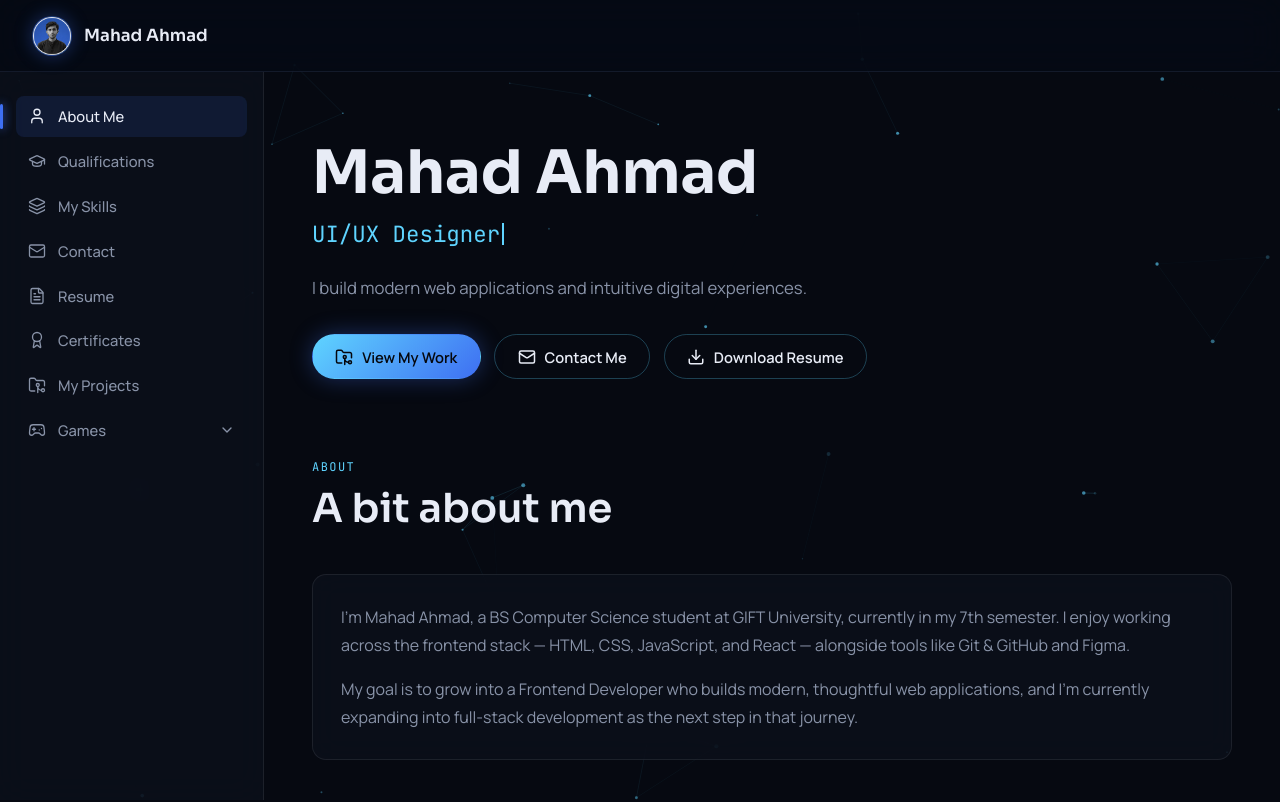
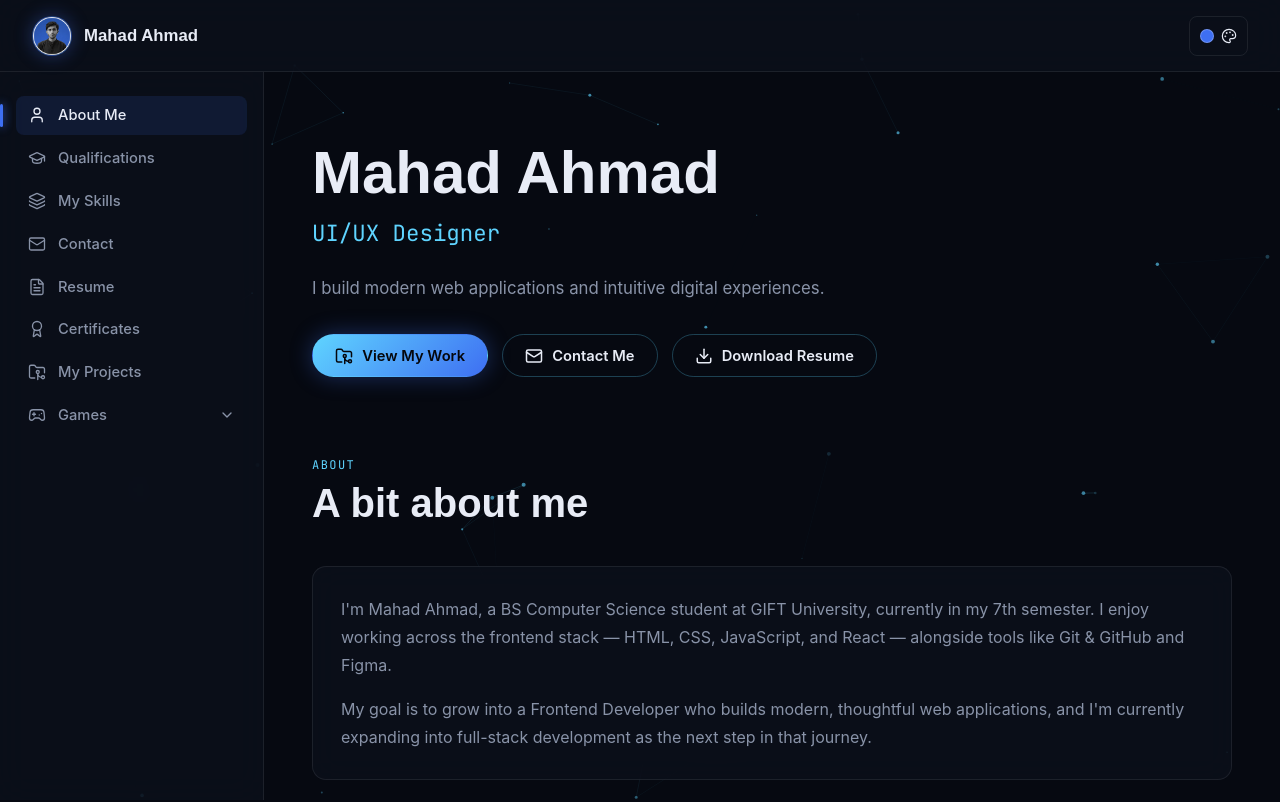
Before and after one commit to mahadahmad16/Portfolio, a React (Vite) app: page / in a window 1280 px wide. Shown: the top 802 px of the page. Built offline with nearby package versions, Linux system fonts and the light colour scheme.

Commit message:
Theme toggles added

```diff
--- /dev/null
+++ b/src/components/common/ThemeSwitcher.css
@@ -0,0 +1,97 @@
+.theme-switcher {
+  position: relative;
+}
+
+.theme-switcher__trigger {
+  display: flex;
+  align-items: center;
+  gap: 0.4rem;
+  height: 40px;
+  padding: 0 0.65rem;
+  border-radius: var(--radius-sm);
+  border: 1px solid var(--border-hairline);
+  background: transparent;
+  color: var(--text-primary);
+  cursor: pointer;
+  transition: border-color 0.2s var(--ease-out), background 0.2s var(--ease-out);
+}
+
+.theme-switcher__trigger:hover {
+  border-color: var(--accent-blue-soft);
+  background: rgba(62, 111, 242, 0.08);
+}
+
+.theme-switcher__trigger:focus-visible {
+  outline: 2px solid var(--accent-cyan);
+  outline-offset: 2px;
+}
+
+.theme-switcher__trigger-swatch {
+  width: 14px;
+  height: 14px;
+  border-radius: 50%;
+  border: 1px solid rgba(255, 255, 255, 0.25);
+}
+
+.theme-switcher__menu {
+  position: absolute;
+  top: calc(100% + 0.5rem);
+  right: 0;
+  z-index: 50;
+  display: flex;
+  flex-direction: column;
+  gap: 0.25rem;
+  padding: 0.5rem;
+  min-width: 160px;
+  border-radius: var(--radius-md);
+  border: 1px solid var(--border-hairline);
+  background: var(--bg-panel-glass);
+  backdrop-filter: blur(16px);
+  -webkit-backdrop-filter: blur(16px);
+  box-shadow: 0 12px 30px rgba(4, 8, 16, 0.45);
+}
+
+.theme-switcher__option {
+  display: flex;
+  align-items: center;
+  gap: 0.6rem;
+  padding: 0.5rem 0.6rem;
+  border: none;
+  border-radius: var(--radius-sm);
+  background: transparent;
+  color: var(--text-muted);
+  font-family: var(--font-body);
+  font-size: 0.85rem;
+  cursor: pointer;
+  transition: background 0.2s var(--ease-out), color 0.2s var(--ease-out);
+}
+
+.theme-switcher__option:hover {
+  background: rgba(62, 111, 242, 0.08);
+  color: var(--text-primary);
+}
+
+.theme-switcher__option--active {
+  color: var(--text-primary);
+  background: rgba(62, 111, 242, 0.12);
+}
+
+.theme-switcher__option:focus-visible {
+  outline: 2px solid var(--accent-cyan);
+  outline-offset: 2px;
+}
+
+.theme-switcher__swatch {
+  width: 16px;
+  height: 16px;
+  border-radius: 50%;
+  border: 1px solid rgba(255, 255, 255, 0.25);
+  flex-shrink: 0;
+}
+
+@media (prefers-reduced-motion: reduce) {
+  .theme-switcher__trigger,
+  .theme-switcher__option {
+    transition: none;
+  }
+}
--- /dev/null
+++ b/src/components/common/ThemeSwitcher.jsx
@@ -0,0 +1,84 @@
+import { useEffect, useRef, useState } from "react";
+import { Palette } from "lucide-react";
+import useTheme from "../../hooks/useTheme";
+import "./ThemeSwitcher.css";
+
+/**
+ * Small swatch-picker for the Topbar. Click the trigger to open a
+ * popover of color dots; picking one updates the theme immediately
+ * (see hooks/useTheme.js) and closes the popover.
+ */
+export default function ThemeSwitcher() {
+  const { theme, setTheme, themes } = useTheme();
+  const [isOpen, setIsOpen] = useState(false);
+  const wrapperRef = useRef(null);
+
+  // Close on outside click
+  useEffect(() => {
+    function handleClickOutside(event) {
+      if (wrapperRef.current && !wrapperRef.current.contains(event.target)) {
+        setIsOpen(false);
+      }
+    }
+    document.addEventListener("mousedown", handleClickOutside);
+    return () => document.removeEventListener("mousedown", handleClickOutside);
+  }, []);
+
+  // Close on Escape
+  useEffect(() => {
+    function handleKeyDown(event) {
+      if (event.key === "Escape") setIsOpen(false);
+    }
+    document.addEventListener("keydown", handleKeyDown);
+    return () => document.removeEventListener("keydown", handleKeyDown);
+  }, []);
+
+  const activeSwatch = themes.find((t) => t.id === theme)?.swatch;
+
+  return (
+    <div className="theme-switcher" ref={wrapperRef}>
+      <button
+        type="button"
+        className="theme-switcher__trigger"
+        onClick={() => setIsOpen((open) => !open)}
+        aria-haspopup="true"
+        aria-expanded={isOpen}
+        aria-label="Choose color theme"
+      >
+        <span
+          className="theme-switcher__trigger-swatch"
+          style={{ background: activeSwatch }}
+          aria-hidden="true"
+        />
+        <Palette size={16} strokeWidth={1.75} aria-hidden="true" />
+      </button>
+
+      {isOpen && (
+        <div className="theme-switcher__menu" role="menu">
+          {themes.map(({ id, label, swatch }) => (
+            <button
+              key={id}
+              type="button"
+              role="menuitemradio"
+              aria-checked={theme === id}
+              className={`theme-switcher__option ${
+                theme === id ? "theme-switcher__option--active" : ""
+              }`}
+              onClick={() => {
+                setTheme(id);
+                setIsOpen(false);
+              }}
+            >
+              <span
+                className="theme-switcher__swatch"
+                style={{ background: swatch }}
+                aria-hidden="true"
+              />
+              <span>{label}</span>
+            </button>
+          ))}
+        </div>
+      )}
+    </div>
+  );
+}
--- a/src/components/layout/Topbar.css
+++ b/src/components/layout/Topbar.css
@@ -4,21 +4,14 @@
   left: 0;
   right: 0;
   height: var(--topbar-h);
-
   display: flex;
   align-items: center;
   justify-content: space-between;
-
   padding: 0 clamp(1rem, 3vw, 2rem);
-
-  /* Semi-transparent dark glass */
-  background: rgba(5, 10, 20, 0.60);
-  backdrop-filter: blur(20px) saturate(150%);
-  -webkit-backdrop-filter: blur(20px) saturate(150%);
-
-  /* Subtle glass edge */
-  border-bottom: 1px solid rgba(120, 150, 200, 0.12);
-
+  background: var(--bg-panel-glass);
+  backdrop-filter: blur(16px);
+  -webkit-backdrop-filter: blur(16px);
+  border-bottom: 1px solid var(--border-hairline);
   z-index: 40;
 }
 
@@ -54,6 +47,12 @@
   color: var(--text-primary);
 }
 
+.topbar__actions {
+  display: flex;
+  align-items: center;
+  gap: 0.6rem;
+}
+
 .topbar__menu-btn {
   display: none;
   align-items: center;
--- a/src/components/layout/Topbar.jsx
+++ b/src/components/layout/Topbar.jsx
@@ -1,12 +1,14 @@
+import profilePhoto from "../../assets/images/My Photo.png";
 import { Menu, X } from "lucide-react";
+import ThemeSwitcher from "../common/ThemeSwitcher";
 import "./Topbar.css";
-import profilePhoto from "../../assets/images/My Photo.png";
 
 /**
- * Fixed top bar: brand mark on the left, hamburger toggle on the right
- * (visible on small screens only — the Sidebar is always visible on
- * desktop). Swap `.topbar__avatar`'s initials for the real profile
- * photo once it's available: <img src={profilePhoto} alt="Mahad Ahmad" />
+ * Fixed top bar: brand mark on the left, theme switcher + hamburger
+ * toggle on the right (the hamburger is visible on small screens only
+ * — the Sidebar is always visible on desktop). Swap `.topbar__avatar`'s
+ * initials for the real profile photo once it's available:
+ * <img src={profilePhoto} alt="Mahad Ahmad" />
  */
 export default function Topbar({ isSidebarOpen, onToggleSidebar }) {
   return (
@@ -18,6 +20,9 @@ export default function Topbar({ isSidebarOpen, onToggleSidebar }) {
         <span className="topbar__name">Mahad Ahmad</span>
       </div>
 
+      <div className="topbar__actions">
+        <ThemeSwitcher />
+
         <button
           type="button"
           className="topbar__menu-btn"
@@ -28,6 +33,7 @@ export default function Topbar({ isSidebarOpen, onToggleSidebar }) {
         >
           {isSidebarOpen ? <X size={22} /> : <Menu size={22} />}
         </button>
+      </div>
     </header>
   );
 }
--- /dev/null
+++ b/src/hooks/useTheme.js
@@ -0,0 +1,41 @@
+import { useEffect, useState } from "react";
+
+export const THEMES = [
+  { id: "blue", label: "Blue", swatch: "#3e6ff2" },
+  { id: "green", label: "Green", swatch: "#22b56e" },
+  { id: "red", label: "Red", swatch: "#e0384f" },
+  { id: "purple", label: "Purple", swatch: "#8b5cf6" },
+  { id: "grey", label: "Grey", swatch: "#9ca3af" },
+];
+
+const STORAGE_KEY = "portfolio-theme";
+const DEFAULT_THEME = "blue";
+
+function getStoredTheme() {
+  if (typeof window === "undefined") return DEFAULT_THEME;
+  return window.localStorage.getItem(STORAGE_KEY) || DEFAULT_THEME;
+}
+
+/**
+ * Reads/writes the active color theme. Applies it as a data-theme
+ * attribute on <html> — which is what styles/variables.css keys its
+ * overrides off of — and remembers the choice in localStorage so it
+ * persists across visits.
+ *
+ * Note: since this doesn't go through Context, only one component
+ * should call this (the Topbar's ThemeSwitcher). If a second
+ * component ever needs to read the current theme, this should move
+ * to a Context/Provider pair instead, the same way useSidebar does —
+ * otherwise two independent instances of this hook won't stay in
+ * sync with each other.
+ */
+export default function useTheme() {
+  const [theme, setTheme] = useState(getStoredTheme);
+
+  useEffect(() => {
+    document.documentElement.setAttribute("data-theme", theme);
+    window.localStorage.setItem(STORAGE_KEY, theme);
+  }, [theme]);
+
+  return { theme, setTheme, themes: THEMES };
+}
--- a/src/styles/variables.css
+++ b/src/styles/variables.css
@@ -1,16 +1,17 @@
 /* ---------------------------------------------------------------
-   Theme tokens — dark, technical, dark-blue-neon direction.
-   Every layout/background component reads its colors, type and
-   spacing from here so the theme stays consistent and easy to
-   retune from one place.
+   Theme tokens — dark, technical, dark-blue-neon direction by
+   default, with 4 alternate color themes below. Every component
+   reads its colors, type and spacing from these variables, so
+   switching themes only ever means changing values here — never
+   touching individual component CSS files.
 ------------------------------------------------------------------ */
 
 :root {
-  /* Color */
+  /* Color (default / "blue" theme) */
   --bg-void: #060911;               /* page background */
   --bg-panel: #0d121e;              /* solid panel surface (no blur) */
   --bg-panel-glass: rgba(13, 18, 30, 0.62); /* glass panels: topbar, sidebar */
-  --accent-blue: #3e6ff2;           /* primary neon-blue accent */
+  --accent-blue: #3e6ff2;           /* primary accent */
   --accent-blue-soft: rgba(62, 111, 242, 0.35);
   --accent-cyan: #5fd4ff;           /* secondary glow highlight */
   --text-primary: #e8ecf6;
@@ -18,8 +19,8 @@
   --border-hairline: rgba(255, 255, 255, 0.08);
 
   /* Type */
-  --font-display: "Sora", sans-serif;           /* headings */
-  --font-body: "Manrope", sans-serif;           /* body copy */
+  --font-display: "Space Grotesk", sans-serif; /* headings */
+  --font-body: "Inter", sans-serif;            /* body copy */
   --font-mono: "JetBrains Mono", monospace;    /* nav labels, eyebrows, tags */
 
   /* Layout */
@@ -31,3 +32,49 @@
   /* Motion */
   --ease-out: cubic-bezier(0.16, 1, 0.3, 1);
 }
+
+/* --- Alternate themes ---------------------------------------------
+   Set via document.documentElement.setAttribute("data-theme", id) —
+   see hooks/useTheme.js. Only the color tokens change; type, layout
+   and motion tokens stay the same across every theme. Note: variable
+   *names* below still say "blue"/"cyan" even though their *values*
+   are green/red/purple/grey here — renaming them would mean touching
+   every component CSS file that references them, so the names are
+   kept stable and only the values swap per theme.
+-------------------------------------------------------------------- */
+
+[data-theme="green"] {
+  --bg-void: #05100b;
+  --bg-panel: #0b1a13;
+  --bg-panel-glass: rgba(11, 26, 19, 0.62);
+  --accent-blue: #22b56e;
+  --accent-blue-soft: rgba(34, 181, 110, 0.35);
+  --accent-cyan: #6ee7a0;
+}
+
+[data-theme="red"] {
+  --bg-void: #120607;
+  --bg-panel: #1e0d0f;
+  --bg-panel-glass: rgba(30, 13, 15, 0.62);
+  --accent-blue: #e0384f;
+  --accent-blue-soft: rgba(224, 56, 79, 0.35);
+  --accent-cyan: #ff8394;
+}
+
+[data-theme="purple"] {
+  --bg-void: #0b0714;
+  --bg-panel: #160f22;
+  --bg-panel-glass: rgba(22, 15, 34, 0.62);
+  --accent-blue: #8b5cf6;
+  --accent-blue-soft: rgba(139, 92, 246, 0.35);
+  --accent-cyan: #c4b5fd;
+}
+
+[data-theme="grey"] {
+  --bg-void: #0a0a0c;
+  --bg-panel: #151517;
+  --bg-panel-glass: rgba(21, 21, 23, 0.62);
+  --accent-blue: #9ca3af;
+  --accent-blue-soft: rgba(156, 163, 175, 0.35);
+  --accent-cyan: #e5e7eb;
+}
```
Lines whose indentation alone changed are shown as unchanged.
